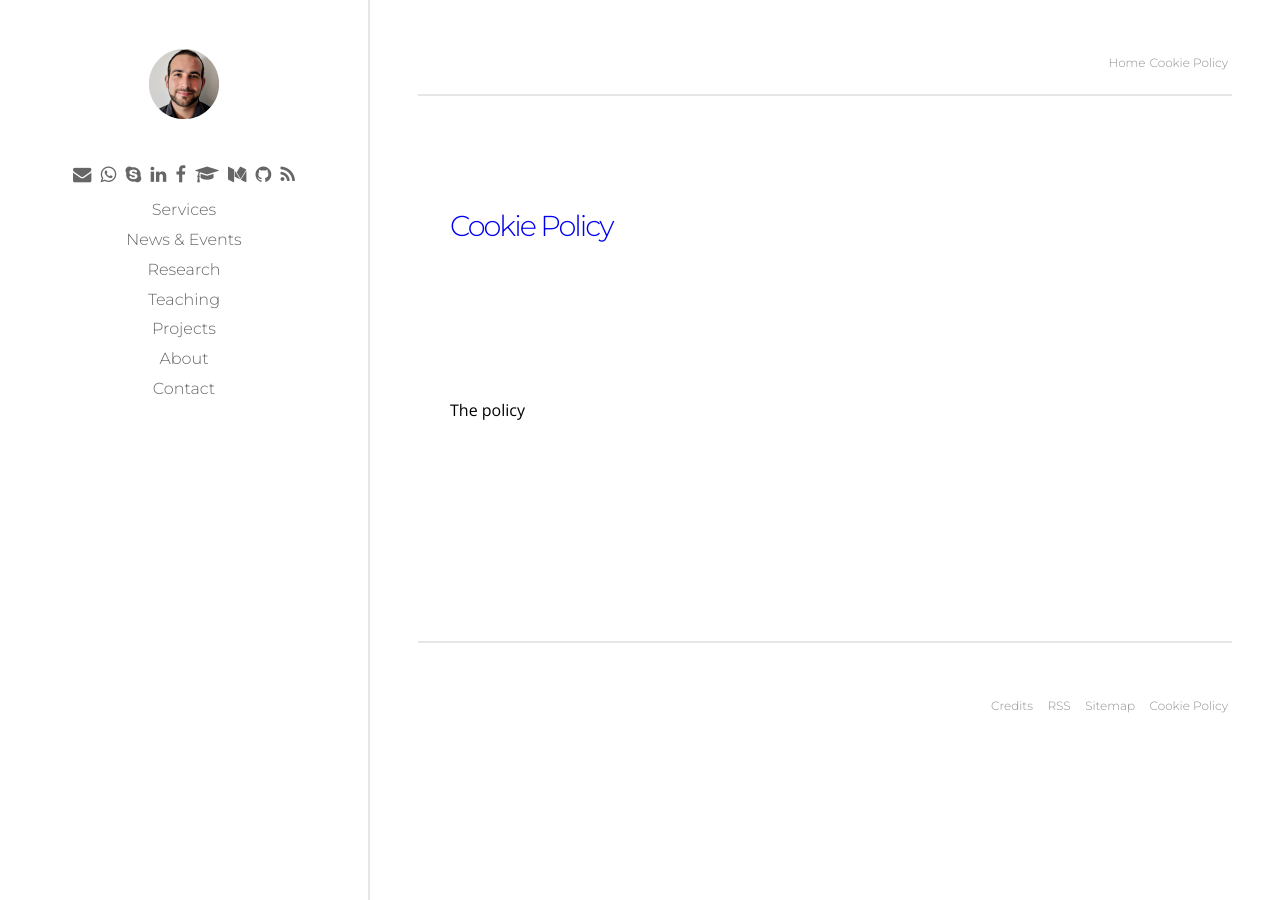
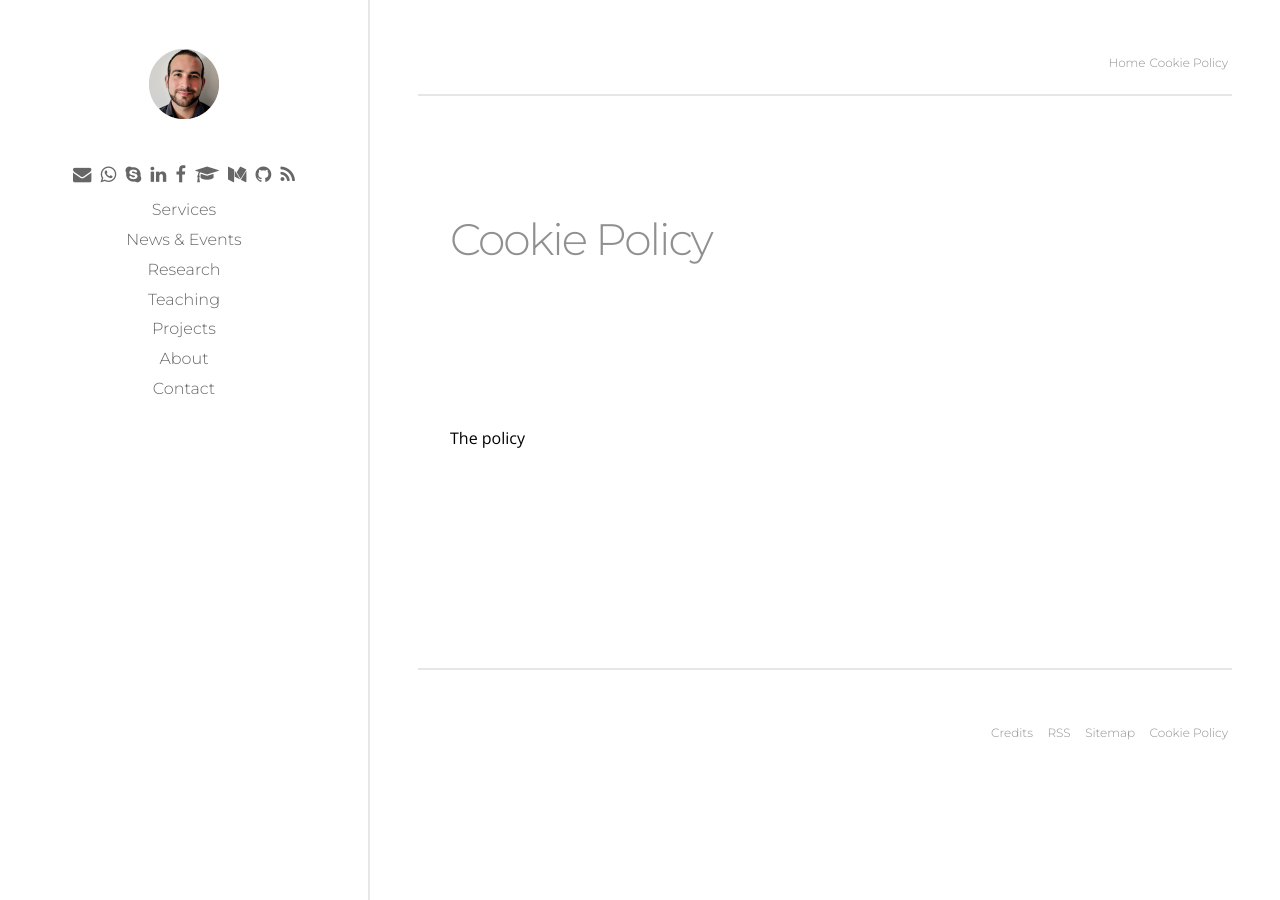
Before and after one commit to p-marco/p-marco.github.io, a Jekyll site: the page built from cookie-policy.md, in a window 1280 px wide. Built offline with Jekyll 4.4.1, drawn with Linux system fonts in a browser that asks for light colours; our own code applies the rules of GitHub Pages for plain Markdown files.

Commit message:
default layout test

```diff
--- a/_includes/item-header.html
+++ b/_includes/item-header.html
@@ -4,10 +4,11 @@
     	</p>
 <span class="nav-item--page link t-heading t-brandColor">
 {% if (item.url == page.url) %}
-        <h1 class="t-heading">{{ page.title }}</h1>
+<a class="t-heading" href="{{ page.url }}"><h4>{{ page.title }}</h4></a>
 
 {% else %}
-        <a class="t-heading" href="{{ page.url }}"><h4>{{ page.title }}</h4></a>
+
+        <h1 class="t-heading">{{ page.title }}</h1>
 
 {% endif %}
 </span>
```
